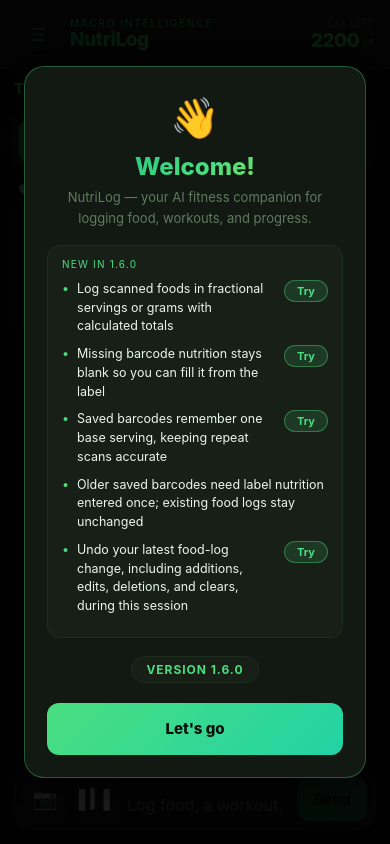
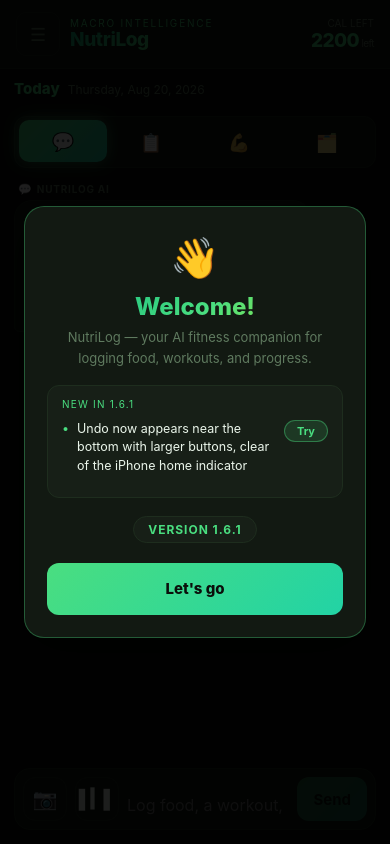
Before and after one commit to brayden20149-create/nutrilog-app, a React (Vite) app: page / in a window 390 px wide. Built offline with nearby package versions, Linux system fonts and the light colour scheme.

Commit message:
Fix iPhone undo placement and release 1.6.1

```diff
--- a/package.json
+++ b/package.json
@@ -1,7 +1,7 @@
 {
   "name": "nutrilog-app",
   "private": true,
-  "version": "1.6.0",
+  "version": "1.6.1",
   "type": "module",
   "scripts": {
     "test": "node --test",
--- a/src/App.jsx
+++ b/src/App.jsx
@@ -1710,10 +1710,10 @@
           onClose={()=>{ setShowWelcome(false); try{ _set("nl4_seen_version", APP_VERSION); }catch{} }}/>
       )}
       {celebrate && <Confetti big={celebrate.big}/>}
-      {foodUndo && <div role="status" style={{position:"fixed",top:12,left:"50%",transform:"translateX(-50%)",zIndex:560,display:"flex",alignItems:"center",gap:12,padding:"10px 14px",borderRadius:12,background:T.surface,border:`1px solid ${T.accent}`,color:T.text,width:"max-content",maxWidth:"90vw",fontSize:14,boxShadow:"0 4px 20px #0005"}}>
-        <span>Food log updated · {fmtDate(foodUndo.day)}</span>
-        <button onClick={undoFood} style={{background:T.accent,color:T.bg,border:0,borderRadius:8,padding:"10px",fontSize:14,cursor:"pointer"}}>Undo</button>
-        <button aria-label="Dismiss undo" onClick={()=>setFoodUndo(null)} style={{background:"none",border:0,color:T.text,padding:8,cursor:"pointer"}}>×</button>
+      {foodUndo && <div role="status" style={{position:"absolute",bottom:"calc(env(safe-area-inset-bottom, 0px) + 96px)",left:"50%",transform:"translateX(-50%)",zIndex:560,display:"flex",alignItems:"center",gap:12,padding:"10px 14px",borderRadius:12,background:T.surface,border:`1px solid ${T.accent}`,color:T.text,boxSizing:"border-box",width:"calc(100% - 28px)",maxWidth:420,fontSize:14,boxShadow:"0 4px 20px #0005"}}>
+        <span style={{flex:1,minWidth:0}}>Food log updated · {fmtDate(foodUndo.day)}</span>
+        <button onClick={undoFood} style={{background:T.accent,color:T.bg,border:0,borderRadius:8,padding:"10px",minHeight:44,minWidth:64,flexShrink:0,touchAction:"manipulation",fontSize:14,cursor:"pointer"}}>Undo</button>
+        <button aria-label="Dismiss undo" onClick={()=>setFoodUndo(null)} style={{background:"none",border:0,color:T.text,padding:8,minHeight:44,minWidth:44,flexShrink:0,touchAction:"manipulation",cursor:"pointer"}}>×</button>
       </div>}
       {celebrate && <Toast text={celebrate.text}/>}
 
--- a/src/helpers.jsx
+++ b/src/helpers.jsx
@@ -2,9 +2,12 @@
 import { useState, useEffect, useRef } from "react";
 
 
-export const APP_VERSION = "1.6.0";
+export const APP_VERSION = "1.6.1";
 
 export const CHANGELOG = [
+  { version:"1.6.1", date:"Sep 11, 2026", notes:[
+    { text:"Undo now appears near the bottom with larger buttons, clear of the iPhone home indicator", action:"log" },
+  ]},
   { version:"1.6.0", date:"Sep 9, 2026", notes:[
     { text:"Log scanned foods in fractional servings or grams with calculated totals", action:"scan" },
     { text:"Missing barcode nutrition stays blank so you can fill it from the label", action:"scan" },
```
